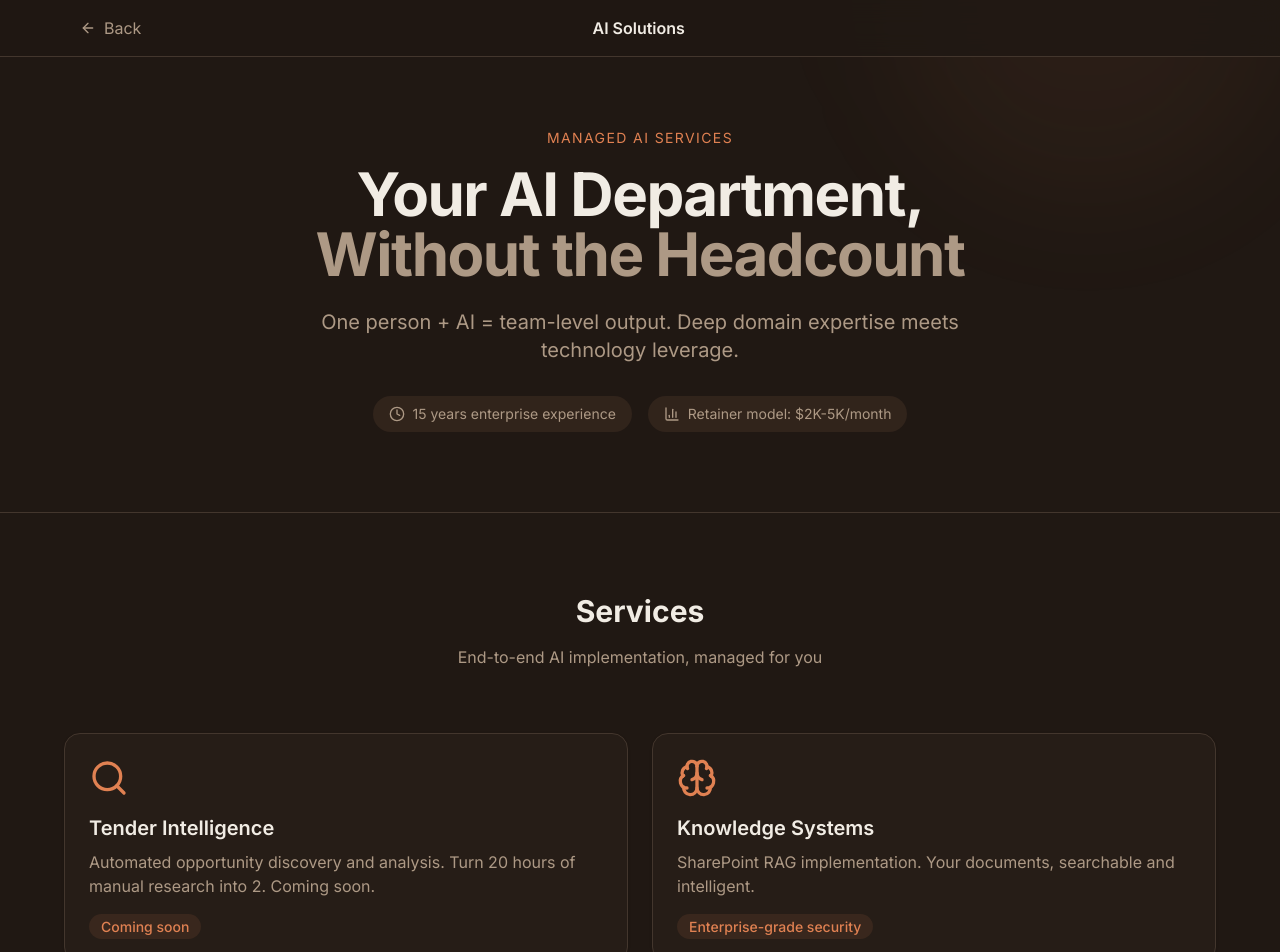
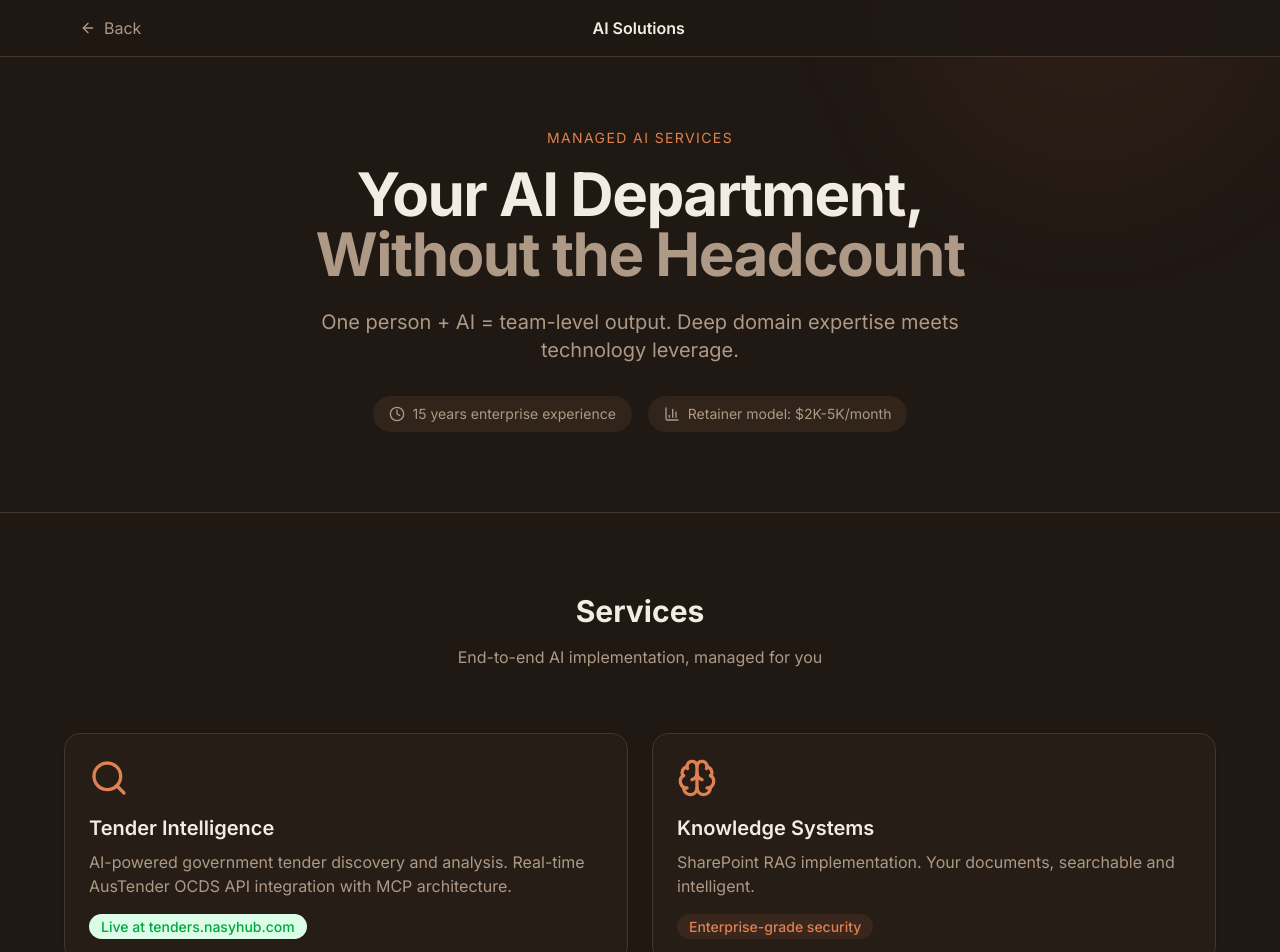
Before and after one commit to nas20two/nasyhub-v2, a Next.js app: page /ai in a window 1280 px wide. Shown: the top 952 px of the page. Built offline with nearby package versions, Linux system fonts and the light colour scheme.

Commit message:
Update Tender Intelligence: Live with link to tenders.nasyhub.com

```diff
--- a/src/app/ai/page.tsx
+++ b/src/app/ai/page.tsx
@@ -8,8 +8,9 @@ const services = [
   {
     icon: Search,
     title: "Tender Intelligence",
-    description: "Automated opportunity discovery and analysis. Turn 20 hours of manual research into 2. Coming soon.",
-    metrics: "Coming soon",
+    description: "AI-powered government tender discovery and analysis. Real-time AusTender OCDS API integration with MCP architecture.",
+    metrics: "Live at tenders.nasyhub.com",
+    url: "https://tenders.nasyhub.com",
   },
   {
     icon: Brain,
@@ -148,12 +149,15 @@ export default function AIPage() {
                 whileInView={{ opacity: 1, y: 0 }}
                 viewport={{ once: true }}
                 transition={{ delay: index * 0.1, duration: 0.6 }}
-                className="p-6 rounded-xl border border-border bg-card/50 hover:bg-card transition-colors shadow-sm hover:shadow-md"
+                className={`p-6 rounded-xl border border-border bg-card/50 hover:bg-card transition-colors shadow-sm hover:shadow-md ${service.url ? 'cursor-pointer' : ''}`}
+                onClick={() => service.url && window.open(service.url, '_blank')}
               >
                 <service.icon className="w-10 h-10 mb-4 text-primary" />
                 <h3 className="text-xl font-semibold mb-2 text-foreground">{service.title}</h3>
                 <p className="text-muted-foreground mb-4">{service.description}</p>
-                <span className="text-sm text-primary font-medium bg-primary/10 px-3 py-1 rounded-full">{service.metrics}</span>
+                <span className={`text-sm font-medium px-3 py-1 rounded-full ${service.url ? 'text-green-600 bg-green-100 dark:text-green-400 dark:bg-green-900/30' : 'text-primary bg-primary/10'}`}>
+                  {service.metrics}
+                </span>
               </motion.div>
             ))}
           </div>
```
